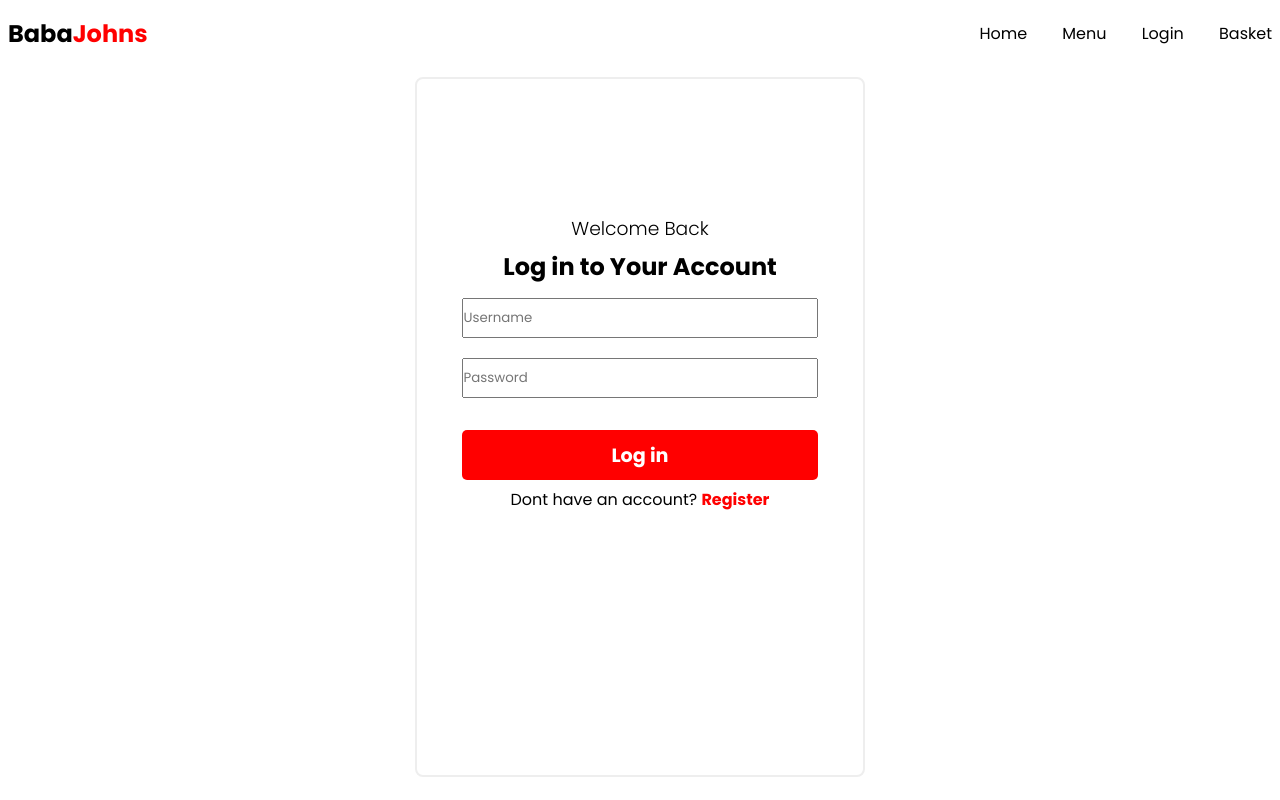
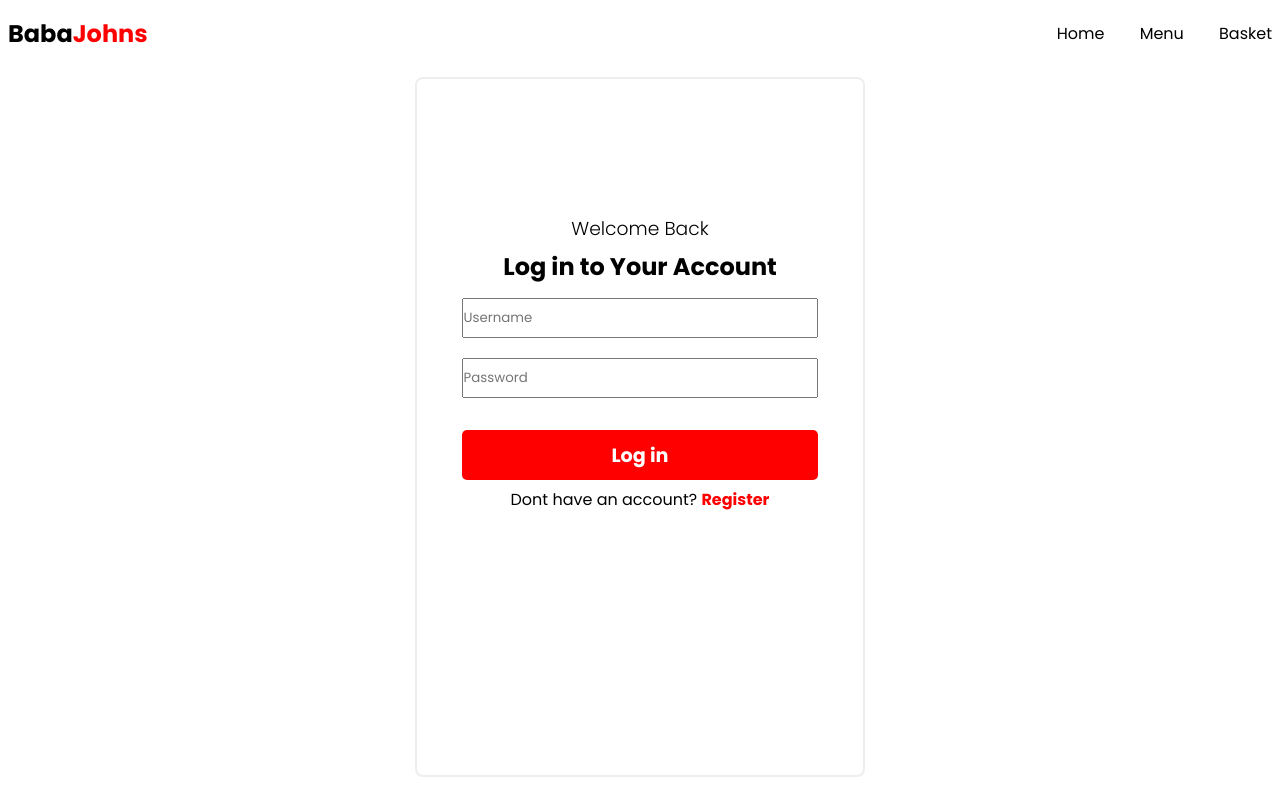
Before and after one commit to McGarry-A/Vue-Baba-Johns, a Vue app: page /login in a window 1280 px wide. Built offline with nearby package versions, Linux system fonts and the light colour scheme.

Commit message:
front-end only, backend disabled for now

```diff
--- a/src/App.vue
+++ b/src/App.vue
@@ -25,14 +25,14 @@
             >Menu</router-link
           >
         </li>
-        <li v-if="!state.username" class="nav-list-item">
+        <!-- <li v-if="!state.username" class="nav-list-item">
           <router-link class="link" to="/login"> Login </router-link>
-        </li>
-        <li v-else class="nav-list-item">
+        </li> -->
+        <!-- <li v-else class="nav-list-item">
           <router-link class="link" to="/login">{{
             state.username
           }}</router-link>
-        </li>
+        </li> -->
         <li class="nav-list-item">
           <router-link
             class="link"
--- a/src/components/HomeComponent.vue
+++ b/src/components/HomeComponent.vue
@@ -19,9 +19,9 @@
               >Menu</router-link
             >
           </button>
-          <button class="btn">
+          <!-- <button class="btn">
             <router-link class="btn-link" to="/login">Register</router-link>
-          </button>
+          </button> -->
         </div>
       </div>
     </div>
```
